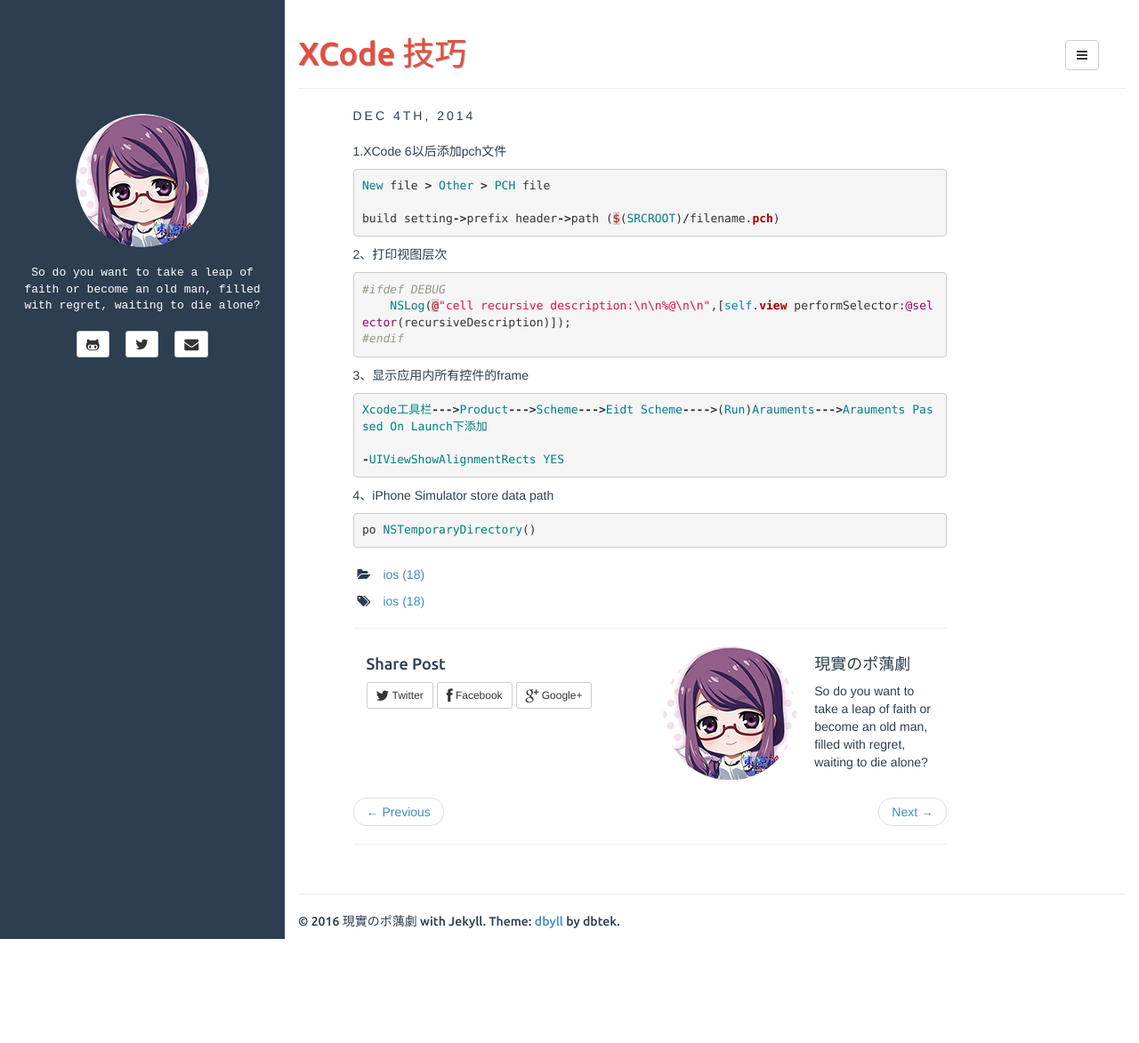
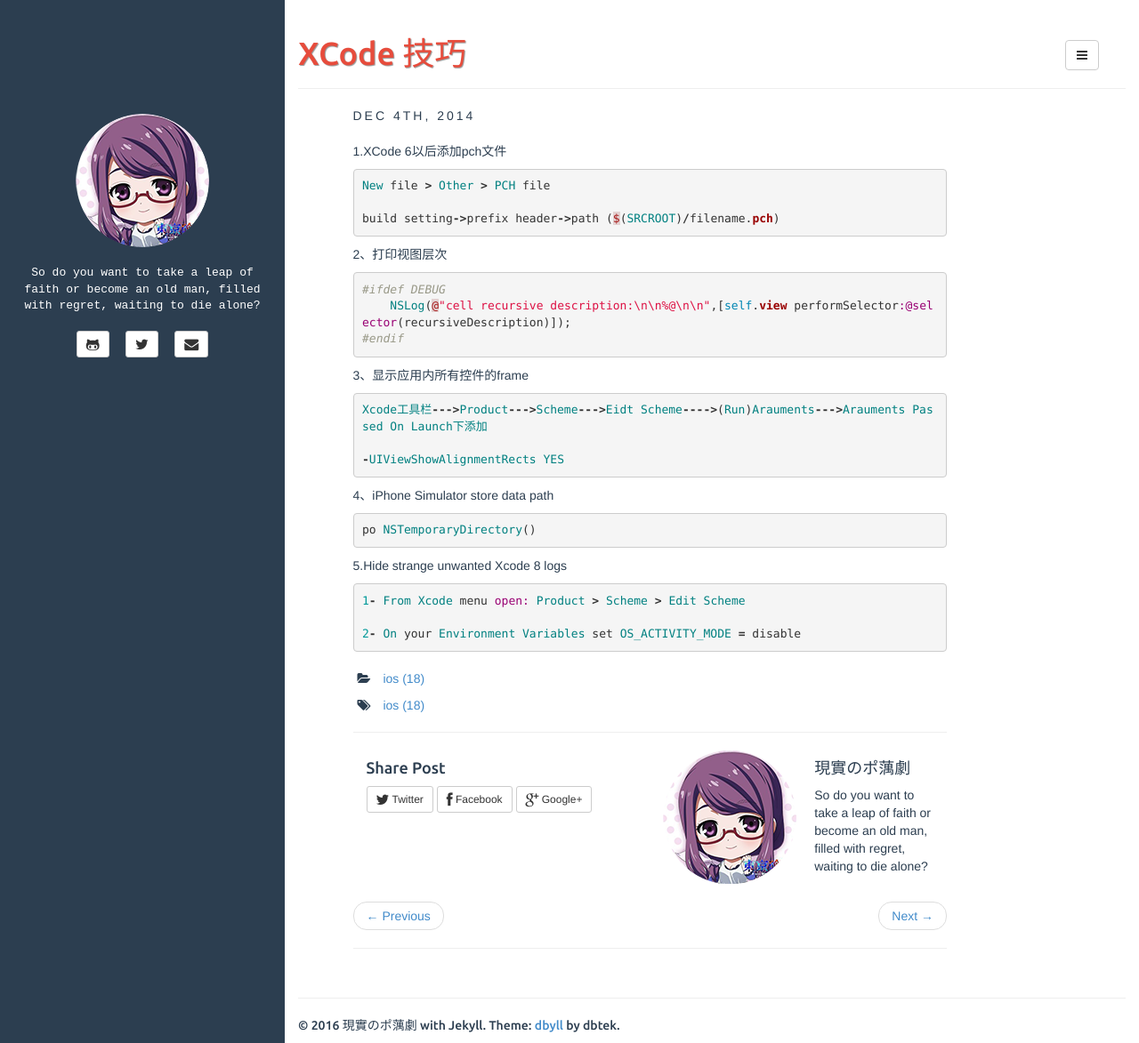
Before and after one commit to plusyu/plusyu.github.io, a Jekyll site: the page built from _posts/2014-12-04-Xcode技巧.md, in a window 1280 px wide and 1173 px high. Shown: the whole window at 89% size. Built offline with Jekyll 4.4.1, drawn with Linux system fonts in a browser that asks for light colours.

Commit message:
Update 2014-12-04-Xcode技巧.md

```diff
--- a/_posts/2014-12-04-Xcode技巧.md
+++ b/_posts/2014-12-04-Xcode技巧.md
@@ -43,3 +43,13 @@
 po NSTemporaryDirectory()
 
 {% endhighlight %}
+
+5.Hide strange unwanted Xcode 8 logs
+
+{% highlight ruby %}
+
+1- From Xcode menu open: Product > Scheme > Edit Scheme
+
+2- On your Environment Variables set OS_ACTIVITY_MODE = disable
+
+{% endhighlight %}
```
